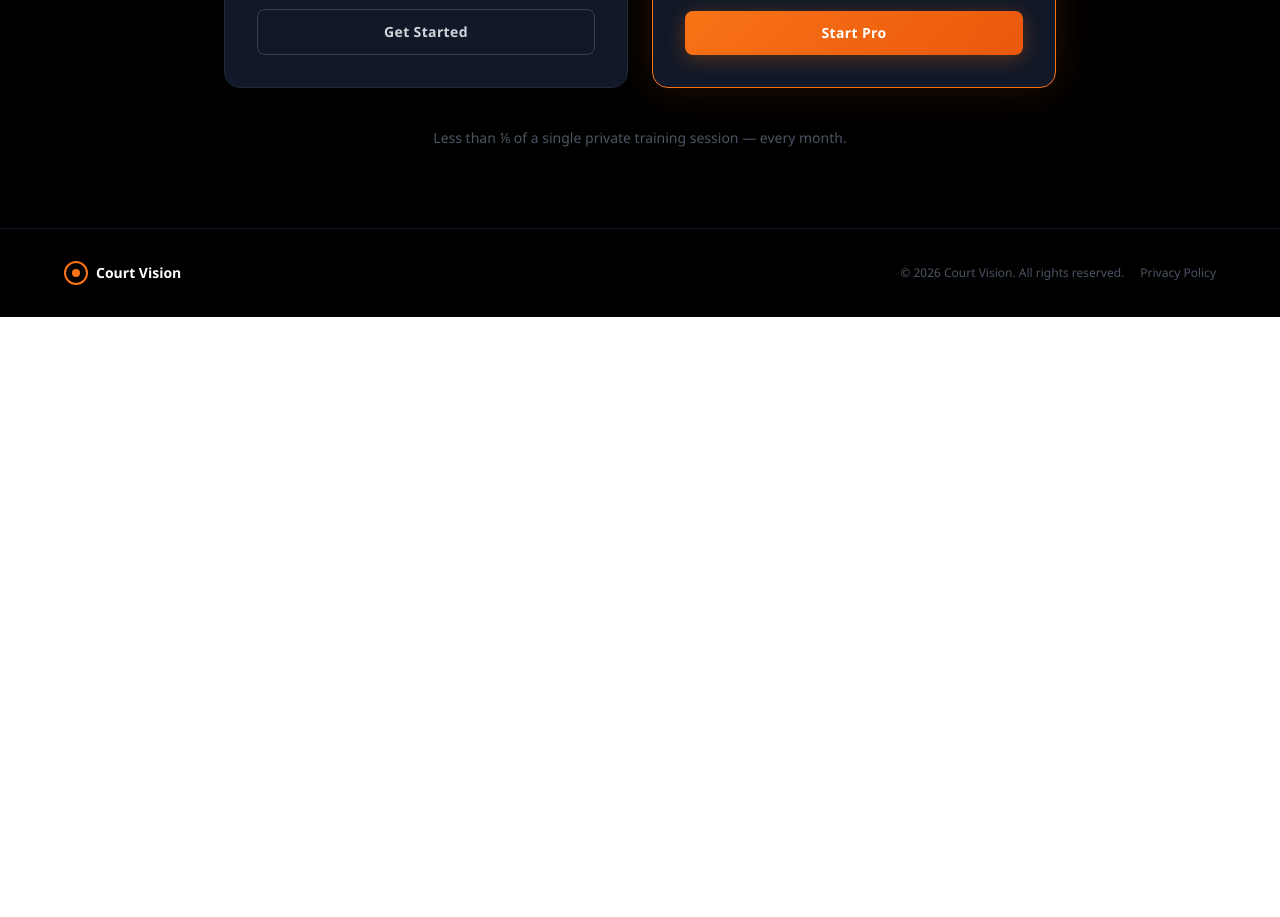
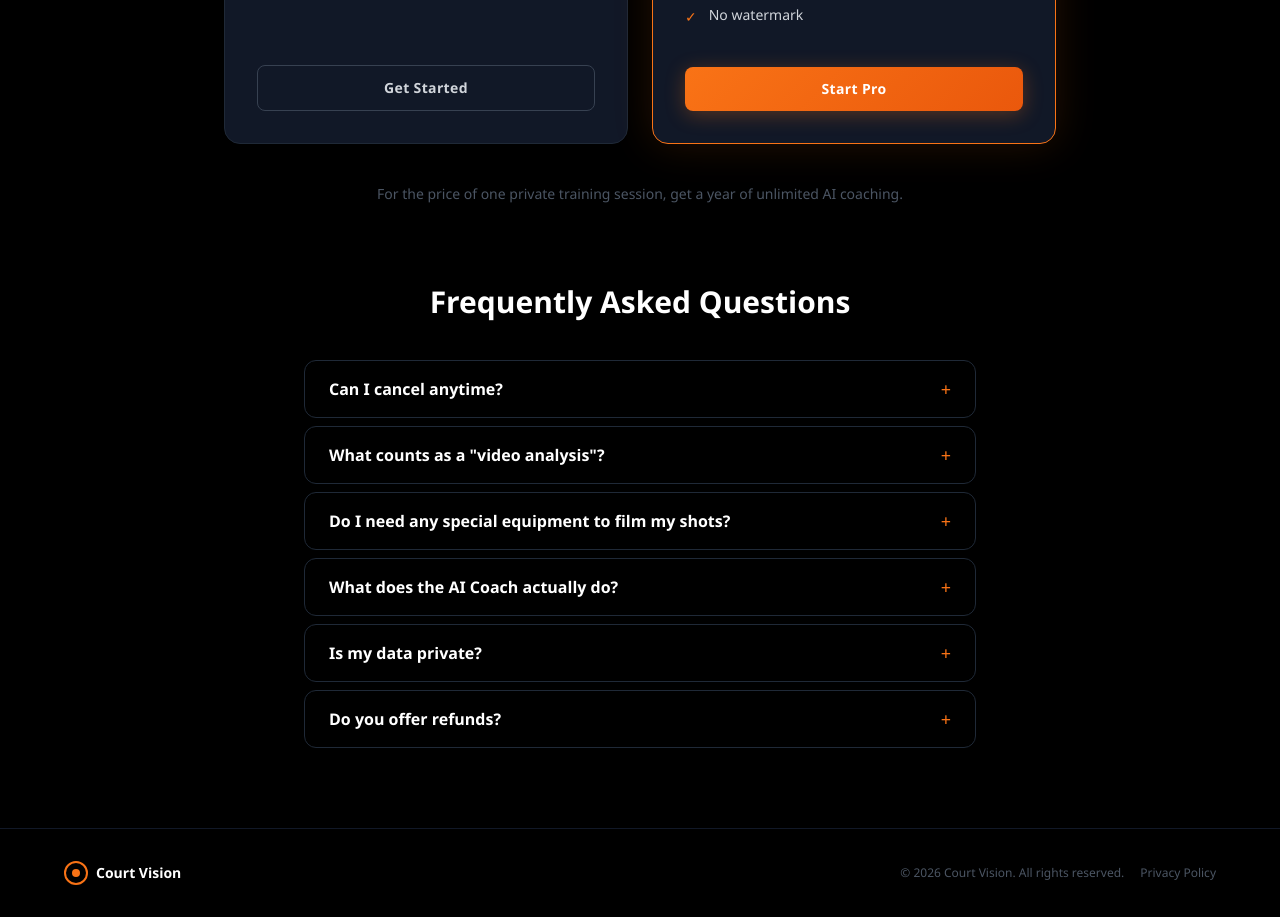
Before and after one commit to alonyS123/court-vision, a React (Vite) app: page /pricing in a window 1280 px wide. Shown: the part 820-1737 px from the top of the page. Before the commit the page ends 1137 px from the top, so only its background shows below. Built offline with nearby package versions, Linux system fonts and the light colour scheme.

Commit message:
Add hook line, FAQ accordion, and updated anchor copy to pricing page

```diff
--- a/src/pages/Pricing.jsx
+++ b/src/pages/Pricing.jsx
@@ -1,6 +1,28 @@
 import { useState } from 'react'
 import { useNavigate } from 'react-router-dom'
 import Footer from '../components/Footer'
+
+function FaqItem({ q, a }) {
+    const [open, setOpen] = useState(false)
+    return (
+        <div className="border border-gray-800 rounded-xl overflow-hidden">
+            <button
+                onClick={() => setOpen(!open)}
+                className="w-full flex justify-between items-center px-6 py-4 text-left hover:bg-gray-900 transition-all"
+            >
+                <span className="font-bold text-sm md:text-base pr-4">{q}</span>
+                <span className="text-orange-500 flex-shrink-0 text-lg leading-none">
+                    {open ? '−' : '+'}
+                </span>
+            </button>
+            {open && (
+                <div className="px-6 pb-5 text-gray-400 text-sm leading-relaxed border-t border-gray-800 pt-4">
+                    {a}
+                </div>
+            )}
+        </div>
+    )
+}
 
 export default function Pricing() {
     const [annual, setAnnual] = useState(true)
@@ -44,6 +66,12 @@ export default function Pricing() {
                         AI-powered shot analysis built for players who are serious about improvement.
                     </p>
                 </div>
+
+                {/* Hook line */}
+                <p className="text-center text-xl md:text-2xl font-bold text-white mb-10 -mt-4">
+                    Less than one shawarma a month.{' '}
+                    <span style={{ color: '#f97316' }}>Train like a pro every day.</span>
+                </p>
 
                 {/* Toggle */}
                 <div className="flex items-center justify-center gap-2 mb-12">
@@ -159,8 +187,41 @@ export default function Pricing() {
 
                 {/* Value anchor */}
                 <p className="text-center text-gray-600 text-sm mt-10">
-                    Less than ⅙ of a single private training session — every month.
+                    For the price of one private training session, get a year of unlimited AI coaching.
                 </p>
+
+                {/* FAQ */}
+                <div className="mt-20">
+                    <h2 className="text-2xl md:text-3xl font-bold text-center mb-10">Frequently Asked Questions</h2>
+                    <div className="space-y-2 max-w-2xl mx-auto">
+                        {[
+                            {
+                                q: 'Can I cancel anytime?',
+                                a: 'Yes. Cancel from your account settings anytime. You keep access until the end of your billing period — no penalties, no fees.'
+                            },
+                            {
+                                q: 'What counts as a "video analysis"?',
+                                a: 'Each video you upload for analysis counts as one. Free users get 2 per month. Pro users get unlimited analyses.'
+                            },
+                            {
+                                q: 'Do I need any special equipment to film my shots?',
+                                a: 'No. Any phone camera works. Film from the side at chest height, make sure the ball and hoop are both visible.'
+                            },
+                            {
+                                q: 'What does the AI Coach actually do?',
+                                a: 'The AI Coach reviews your shot data — release angle, form, accuracy — and gives you specific, personalized feedback. It\'s available 24/7 in chat. Think of it as a shooting coach in your pocket.'
+                            },
+                            {
+                                q: 'Is my data private?',
+                                a: 'Yes. Your videos and shot data are only accessible by you. We don\'t share, sell, or train on your data. See our Privacy Policy for details.'
+                            },
+                            {
+                                q: 'Do you offer refunds?',
+                                a: 'Yes — annual subscriptions come with a 7-day money-back guarantee. Monthly subscriptions can be canceled anytime to stop future charges.'
+                            },
+                        ].map(({ q, a }) => <FaqItem key={q} q={q} a={a} />)}
+                    </div>
+                </div>
             </div>
 
             <Footer />
```
